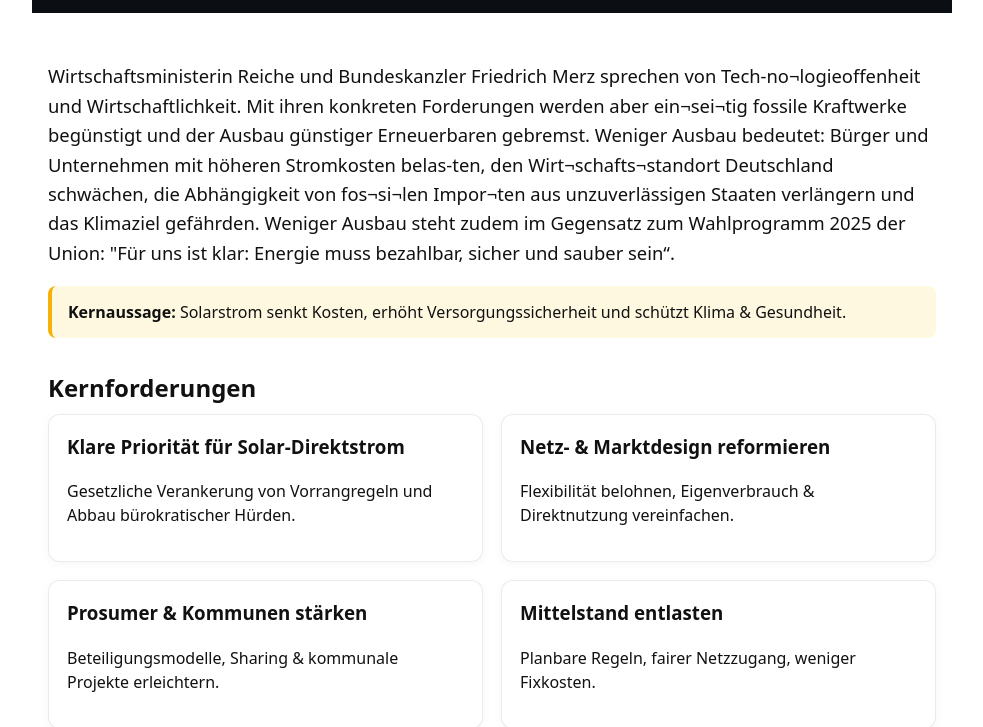
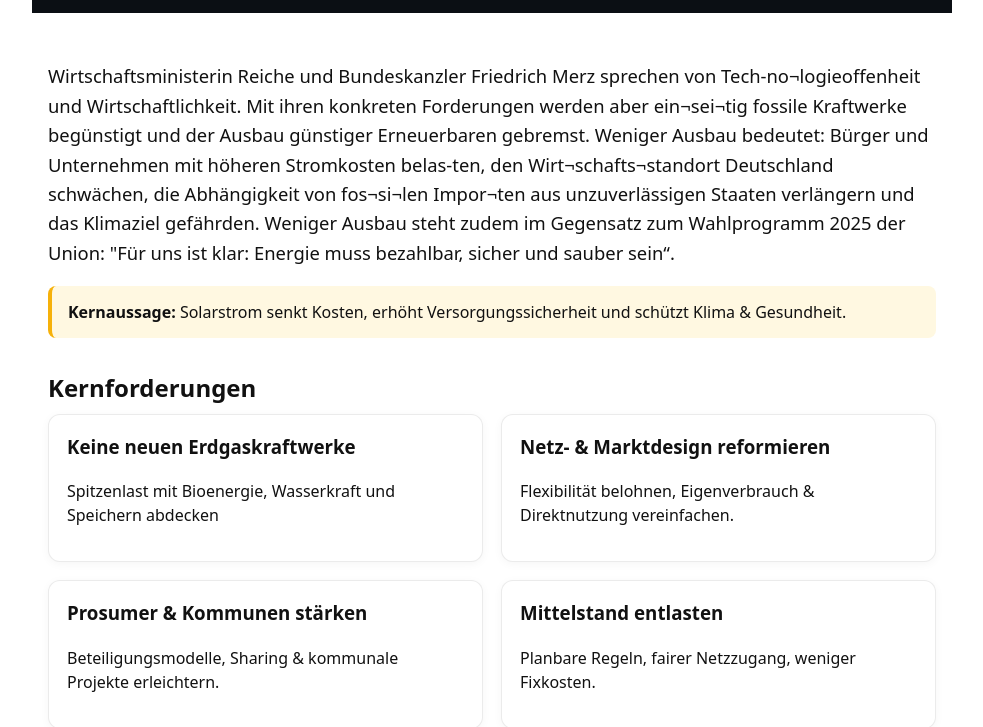
Before and after one commit to mucmib/aktionsolarstrom, a website: page index.html in a window 1280 px wide. Shown: the part 454-1181 px from the top of the page, without its empty margins (148-1131 px from the left). Drawn offline with Linux system fonts and the light colour scheme.

Commit message:
Update index.html

```diff
--- a/index.html
+++ b/index.html
@@ -91,8 +91,8 @@
         <h2>Kernforderungen</h2>
         <div class="grid2">
           <div class="card">
-            <h3><!-- TODO: Ziel 1 Titel -->Klare Priorität für Solar-Direktstrom</h3>
-            <p><!-- TODO: Ziel 1 Text -->Gesetzliche Verankerung von Vorrangregeln und Abbau bürokratischer Hürden.</p>
+            <h3><!-- TODO: Ziel 1 Titel -->Keine neuen Erdgaskraftwerke</h3>
+            <p><!-- TODO: Ziel 1 Text -->Spitzenlast mit Bioenergie, Wasserkraft und Speichern abdecken</p>
           </div>
           <div class="card">
             <h3><!-- TODO: Ziel 2 Titel -->Netz- & Marktdesign reformieren</h3>
```
